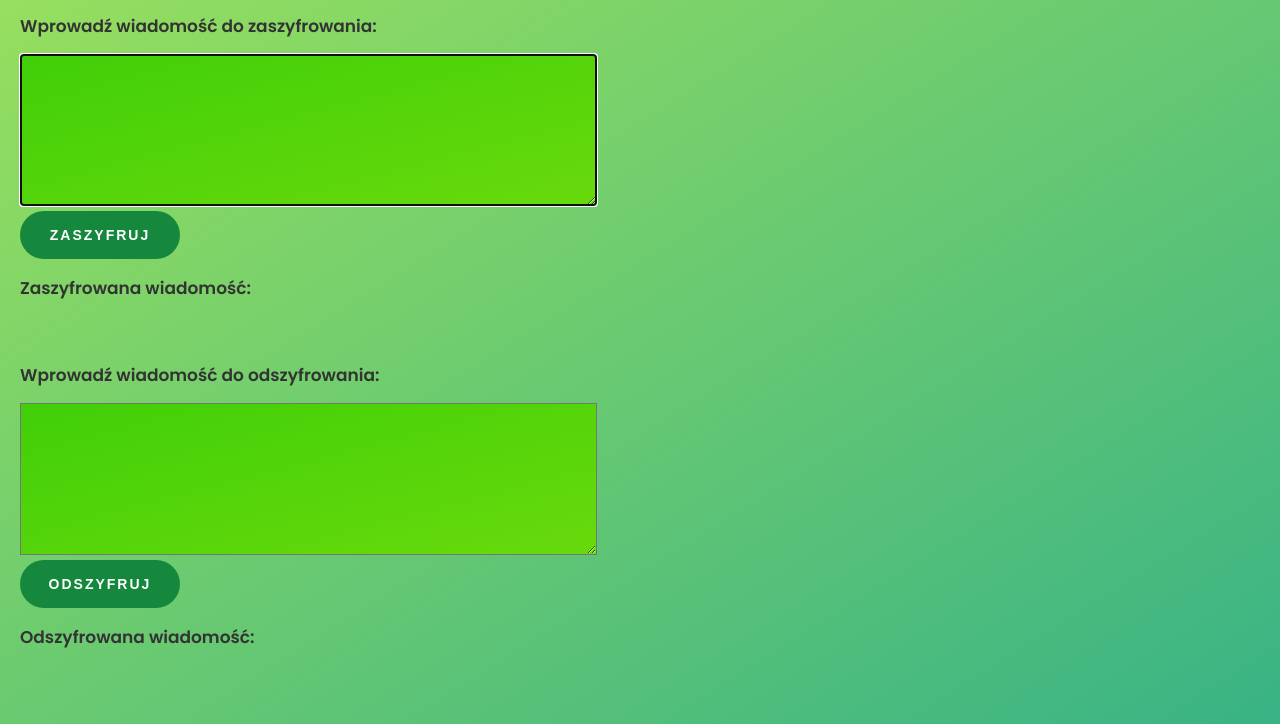
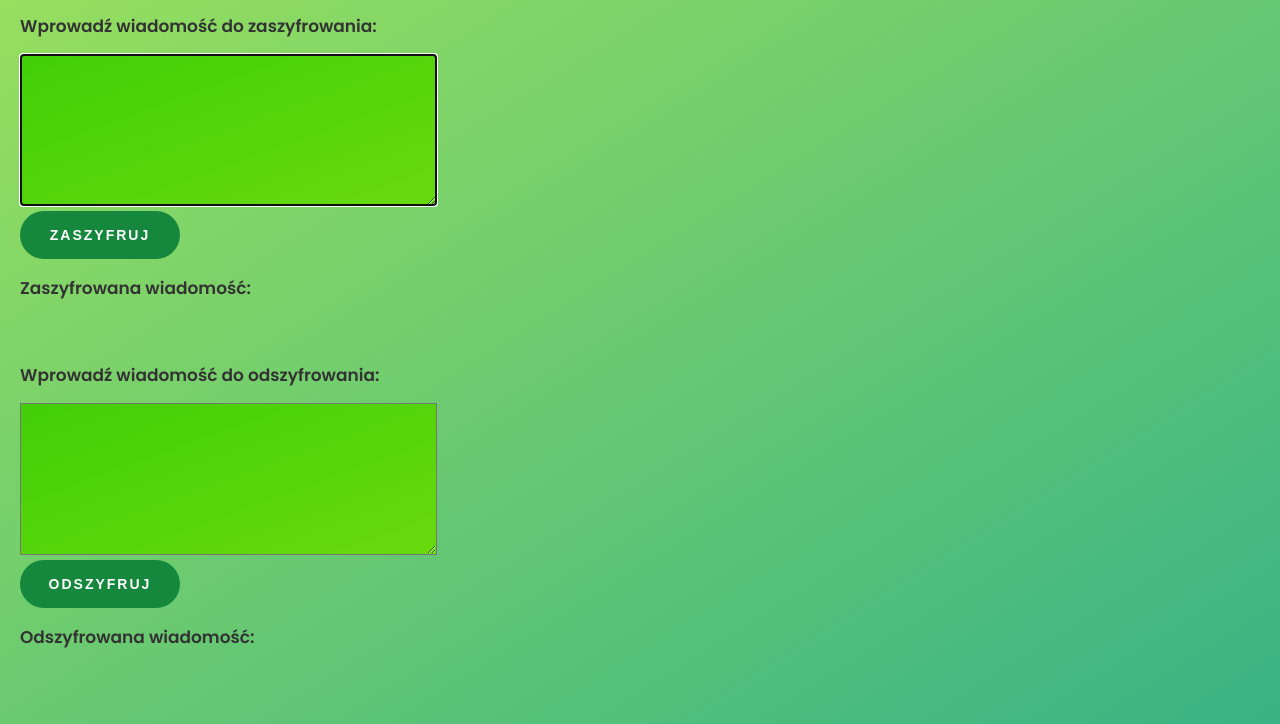
Before and after one commit to JKifonidis/moncrypter, a plain HTML site: page index.html in a window 1280 px wide. Shown: the part 76-800 px from the top of the page. Drawn offline with Linux system fonts and the light colour scheme.

Commit message:
Resize inputs

```diff
--- a/index.html
+++ b/index.html
@@ -43,7 +43,7 @@
         class="operation--transfer"
         name="inputEncryptMessage"
         rows="10"
-        cols="70"
+        cols="50"
       ></textarea>
       <br />
       <input id="buttonEncryptSubmit" class="btnSubmit" type="submit" value="Zaszyfruj" />
@@ -60,7 +60,7 @@
         class="operation--transfer"
         name="inputDecryptMessage"
         rows="10"
-        cols="70"
+        cols="50"
       ></textarea>
       <br />
       <input id="buttonDecryptSubmit" class="btnSubmit" type="submit" value="Odszyfruj" />
@@ -68,8 +68,6 @@
       <br />
       <h2>Odszyfrowana wiadomość:</h2>
       <div id="outputDecryptMessage"class="balance__label operation--transfer"></div>
-      <br>
-      <br>
       <br>
     </main>
 
```
